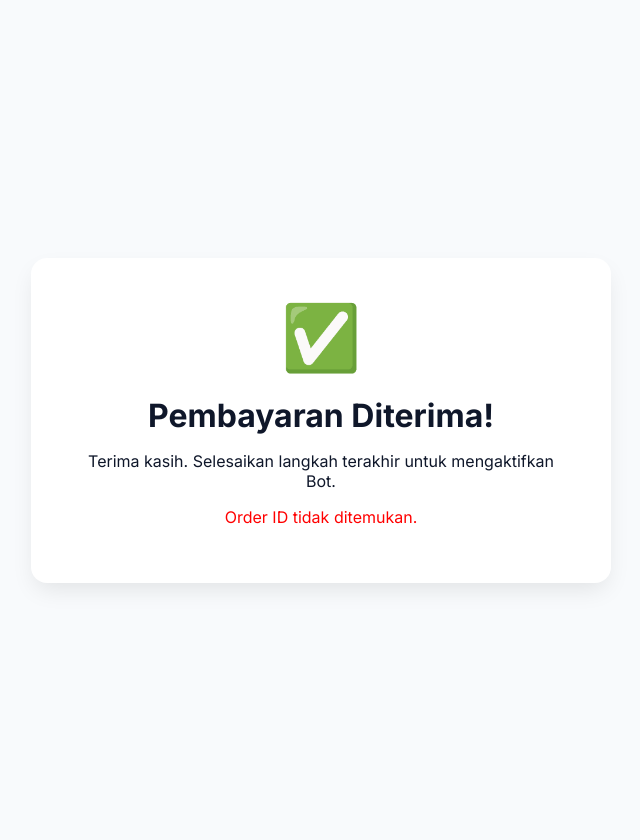
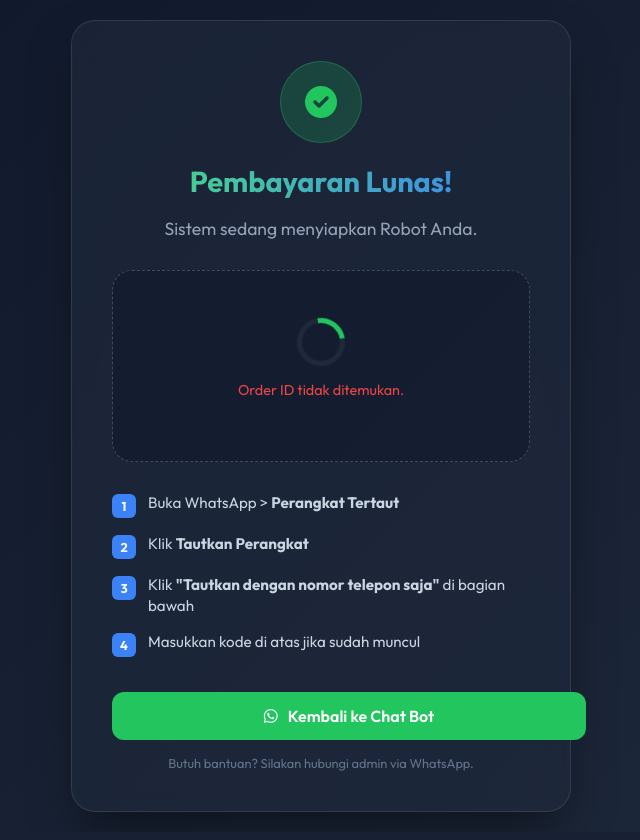
Before and after one commit to dpdumkm-stack/saas-bot, a Flask app: page /success in a window 1280 px wide. Shown: the whole page, without its empty margins (319-959 px from the left). Run offline with Flask 3, Linux system fonts and the light colour scheme.

Commit message:
UX: added auto-redirect to Midtrans and premium UI for success page

```diff
--- a/bot/templates/success.html
+++ b/bot/templates/success.html
@@ -4,72 +4,127 @@
 <head>
     <meta charset="UTF-8">
     <meta name="viewport" content="width=device-width, initial-scale=1.0">
-    <title>Pembayaran Berhasil! - SaaS Bot</title>
-    <link href="https://fonts.googleapis.com/css2?family=Inter:wght@400;600;700&display=swap" rel="stylesheet">
+    <title>Selesai! Aktivasi Bot UMKM</title>
+    <link href="https://fonts.googleapis.com/css2?family=Outfit:wght@300;400;600;700&display=swap" rel="stylesheet">
+    <link rel="stylesheet" href="https://cdnjs.cloudflare.com/ajax/libs/font-awesome/6.0.0/css/all.min.css">
     <style>
         :root {
-            --primary: #25D366;
-            --dark: #0f172a;
-            --bg: #f8fafc;
+            --primary: #22c55e;
+            --primary-dark: #16a34a;
+            --accent: #3b82f6;
+            --bg: #0f172a;
+            --card-bg: rgba(30, 41, 59, 0.7);
         }
 
         body {
-            font-family: 'Inter', sans-serif;
-            background: var(--bg);
-            color: var(--dark);
+            font-family: 'Outfit', sans-serif;
+            background: linear-gradient(135deg, #0f172a 0%, #1e293b 100%);
+            color: #f8fafc;
             margin: 0;
             display: flex;
             align-items: center;
             justify-content: center;
             min-height: 100vh;
-            padding: 20px;
+            overflow-x: hidden;
         }
 
-        .card {
-            background: white;
-            padding: 40px;
-            border-radius: 16px;
-            box-shadow: 0 10px 25px -5px rgba(0, 0, 0, 0.1);
+        .container {
+            width: 100%;
             max-width: 500px;
-            width: 100%;
-            text-align: center;
+            padding: 20px;
+            z-index: 1;
         }
 
-        .icon-success {
-            font-size: 64px;
+        .glass-card {
+            background: var(--card-bg);
+            backdrop-filter: blur(12px);
+            -webkit-backdrop-filter: blur(12px);
+            border: 1px solid rgba(255, 255, 255, 0.1);
+            border-radius: 24px;
+            padding: 40px;
+            box-shadow: 0 25px 50px -12px rgba(0, 0, 0, 0.5);
+            text-align: center;
+            animation: slideUp 0.8s cubic-bezier(0.16, 1, 0.3, 1);
+        }
+
+        @keyframes slideUp {
+            from {
+                opacity: 0;
+                transform: translateY(40px);
+            }
+
+            to {
+                opacity: 1;
+                transform: translateY(0);
+            }
+        }
+
+        .icon-vibe {
+            width: 80px;
+            height: 80px;
+            background: rgba(34, 197, 94, 0.2);
+            border-radius: 50%;
+            display: flex;
+            align-items: center;
+            justify-content: center;
+            margin: 0 auto 20px;
+            border: 1px solid rgba(34, 197, 94, 0.3);
+        }
+
+        .icon-vibe i {
+            font-size: 32px;
             color: var(--primary);
-            margin-bottom: 20px;
         }
 
         h1 {
-            margin: 0 0 10px 0;
-            color: var(--dark);
+            font-size: 1.8rem;
+            font-weight: 700;
+            margin-bottom: 8px;
+            background: linear-gradient(to right, #4ade80, #3b82f6);
+            -webkit-background-clip: text;
+            -webkit-text-fill-color: transparent;
         }
 
-        .code-box {
-            background: #1e293b;
+        p.subtitle {
+            color: #94a3b8;
+            font-size: 1.1rem;
+            margin-bottom: 30px;
+        }
+
+        .pairing-section {
+            background: rgba(15, 23, 42, 0.5);
+            border-radius: 20px;
+            padding: 25px;
+            border: 1px dashed rgba(255, 255, 255, 0.2);
+            margin: 20px 0;
+            min-height: 140px;
+            display: flex;
+            flex-direction: column;
+            justify-content: center;
+            align-items: center;
+        }
+
+        .code-display {
+            font-family: 'Monaco', 'Consolas', monospace;
+            font-size: 2.5rem;
             color: #4ade80;
-            font-size: 2rem;
-            font-family: monospace;
-            padding: 20px;
-            border-radius: 12px;
-            margin: 30px 0;
-            letter-spacing: 2px;
-            font-weight: bold;
-            position: relative;
+            letter-spacing: 6px;
+            font-weight: 700;
+            text-shadow: 0 0 15px rgba(74, 222, 128, 0.3);
         }
 
         .loader {
-            border: 4px solid #f3f3f3;
-            border-top: 4px solid var(--primary);
+            width: 48px;
+            height: 48px;
+            border: 5px solid #1e293b;
+            border-bottom-color: var(--primary);
             border-radius: 50%;
-            width: 40px;
-            height: 40px;
-            animation: spin 1s linear infinite;
-            margin: 0 auto;
+            display: inline-block;
+            box-sizing: border-box;
+            animation: rotation 1s linear infinite;
         }
 
-        @keyframes spin {
+        @keyframes rotation {
             0% {
                 transform: rotate(0deg);
             }
@@ -79,76 +134,150 @@
             }
         }
 
-        .step-list {
+        .steps {
             text-align: left;
             margin-top: 30px;
-            font-size: 0.9rem;
-            color: #475569;
         }
 
-        .step-list li {
-            margin-bottom: 10px;
+        .step-item {
+            display: flex;
+            align-items: flex-start;
+            margin-bottom: 15px;
+            gap: 12px;
+        }
+
+        .step-num {
+            width: 24px;
+            height: 24px;
+            background: var(--accent);
+            border-radius: 6px;
+            font-size: 0.8rem;
+            display: flex;
+            align-items: center;
+            justify-content: center;
+            font-weight: bold;
+            flex-shrink: 0;
+            margin-top: 2px;
+        }
+
+        .step-text {
+            color: #cbd5e1;
+            font-size: 0.95rem;
+            line-height: 1.4;
+        }
+
+        .btn-wa {
+            display: inline-flex;
+            align-items: center;
+            justify-content: center;
+            gap: 10px;
+            background: var(--primary);
+            color: white;
+            text-decoration: none;
+            padding: 14px 28px;
+            border-radius: 12px;
+            font-weight: 600;
+            width: 100%;
+            margin-top: 20px;
+            transition: all 0.3s ease;
+        }
+
+        .btn-wa:hover {
+            background: var(--primary-dark);
+            transform: translateY(-2px);
+            box-shadow: 0 10px 20px -5px rgba(34, 197, 94, 0.4);
+        }
+
+        .retry-text {
+            font-size: 0.8rem;
+            color: #64748b;
+            margin-top: 15px;
         }
     </style>
 </head>
 
 <body>
-    <div class="card">
-        <div class="icon-success">✅</div>
-        <h1>Pembayaran Diterima!</h1>
-        <p>Terima kasih. Selesaikan langkah terakhir untuk mengaktifkan Bot.</p>
+    <div class="container">
+        <div class="glass-card">
+            <div class="icon-vibe">
+                <i class="fas fa-check-circle"></i>
+            </div>
+            <h1>Pembayaran Lunas!</h1>
+            <p class="subtitle">Sistem sedang menyiapkan Robot Anda.</p>
 
-        <div id="loadingArea">
-            <p>Sedang mengambil Kode Pairing...</p>
-            <div class="loader"></div>
-        </div>
-
-        <div id="codeArea" style="display:none;">
-            <p>Masukkan kode ini di HP Toko Anda:</p>
-            <div class="code-box" id="pairCode">--------</div>
-
-            <div class="step-list">
-                <ol>
-                    <li>Buka WhatsApp > Perangkat Tertaut</li>
-                    <li>Klik <b>Tautkan Perangkat</b></li>
-                    <li>Klik <b>"Tautkan dengan nomor telepon saja"</b> (Paling bawah)</li>
-                    <li>Masukkan kode di atas.</li>
-                </ol>
+            <div class="pairing-section" id="codeArea">
+                <div id="loader" class="loader"></div>
+                <div id="pairingCode" class="code-display" style="display:none;">--------</div>
+                <p id="statusMsg" style="margin-top:15px; color:#94a3b8; font-size:0.9rem;">Menghubungkan ke server...
+                </p>
             </div>
 
-            <a href="https://wa.me/6281219400496"
-                style="display:inline-block; margin-top:20px; color: var(--primary); text-decoration: none;">Kembali ke
-                Chat Bot</a>
+            <div class="steps">
+                <div class="step-item">
+                    <div class="step-num">1</div>
+                    <div class="step-text">Buka WhatsApp > <b>Perangkat Tertaut</b></div>
+                </div>
+                <div class="step-item">
+                    <div class="step-num">2</div>
+                    <div class="step-text">Klik <b>Tautkan Perangkat</b></div>
+                </div>
+                <div class="step-item">
+                    <div class="step-num">3</div>
+                    <div class="step-text">Klik <b>"Tautkan dengan nomor telepon saja"</b> di bagian bawah</div>
+                </div>
+                <div class="step-item">
+                    <div class="step-num">4</div>
+                    <div class="step-text">Masukkan kode di atas jika sudah muncul</div>
+                </div>
+            </div>
+
+            <a href="https://wa.me/6281219400496" class="btn-wa">
+                <i class="fab fa-whatsapp"></i>
+                Kembali ke Chat Bot
+            </a>
+
+            <div class="retry-text">
+                Butuh bantuan? Silakan hubungi admin via WhatsApp.
+            </div>
         </div>
     </div>
 
     <script>
-        // Extract order_id from URL
         const params = new URLSearchParams(window.location.search);
         const orderId = params.get('order_id');
+        let retryCount = 0;
 
         if (orderId) {
-            // Poll for Code
             fetchCode();
         } else {
-            document.getElementById('loadingArea').innerHTML = '<p style="color:red">Order ID tidak ditemukan.</p>';
+            document.getElementById('statusMsg').innerText = "Order ID tidak ditemukan.";
+            document.getElementById('statusMsg').style.color = "#ef4444";
         }
 
         function fetchCode() {
+            retryCount++;
             fetch('/api/get-pairing-code?order_id=' + orderId)
-                .then(response => response.json())
+                .then(r => r.json())
                 .then(data => {
-                    if (data.success) {
-                        document.getElementById('loadingArea').style.display = 'none';
-                        document.getElementById('codeArea').style.display = 'block';
-                        document.getElementById('pairCode').innerText = data.code;
+                    if (data.success && data.code) {
+                        document.getElementById('loader').style.display = 'none';
+                        document.getElementById('pairingCode').style.display = 'block';
+                        document.getElementById('pairingCode').innerText = data.code;
+                        document.getElementById('statusMsg').innerText = "Kode Pairing ditemukan! Masukkan di WhatsApp.";
+                        document.getElementById('statusMsg').style.color = "#4ade80";
                     } else {
-                        setTimeout(fetchCode, 3000); // Retry every 3s
+                        // Keep trying every 3s
+                        if (retryCount > 60) { // Limit to 3 minutes
+                            document.getElementById('statusMsg').innerText = "Gagal mengambil kode Otomatis. Hubungi Admin.";
+                        } else {
+                            document.getElementById('statusMsg').innerText = "Sedang menyalakan server bot... (" + retryCount + ")";
+                            setTimeout(fetchCode, 3000);
+                        }
                     }
                 })
                 .catch(err => {
                     console.error(err);
-                    setTimeout(fetchCode, 3000);
+                    setTimeout(fetchCode, 5000);
                 });
         }
     </script>
```
Also changed, not shown: bot/app/services/payment.py (+9 -1 lines).
